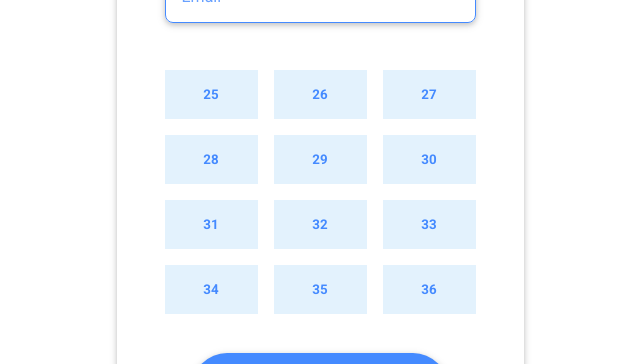
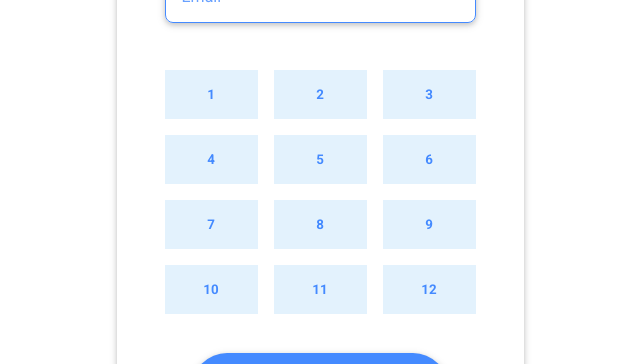
Before and after one commit to lollobaldo/shoefy, a React (Create React App) app in the folder shoefy/: page /details/1 in a window 1280 px wide. Shown: the part 369-733 px from the top of the page, without its empty margins (320-960 px from the left). Built offline with nearby package versions, Linux system fonts and the light colour scheme.

Commit message:
FIX shitty UK sizes (brexit is shit <3)

```diff
--- a/shoefy/src/components/Details.jsx
+++ b/shoefy/src/components/Details.jsx
@@ -123,7 +123,7 @@ const SizeCont = styled.div`
 // eslint-disable-next-line react/prop-types
 const SizeComp = ({ selected, onChange }) => {
   const items = [];
-  for (let size = 25; size <= 45; size += 1) {
+  for (let size = 1; size <= 15; size += 1) {
     items.push(size);
   }
   return (
```
